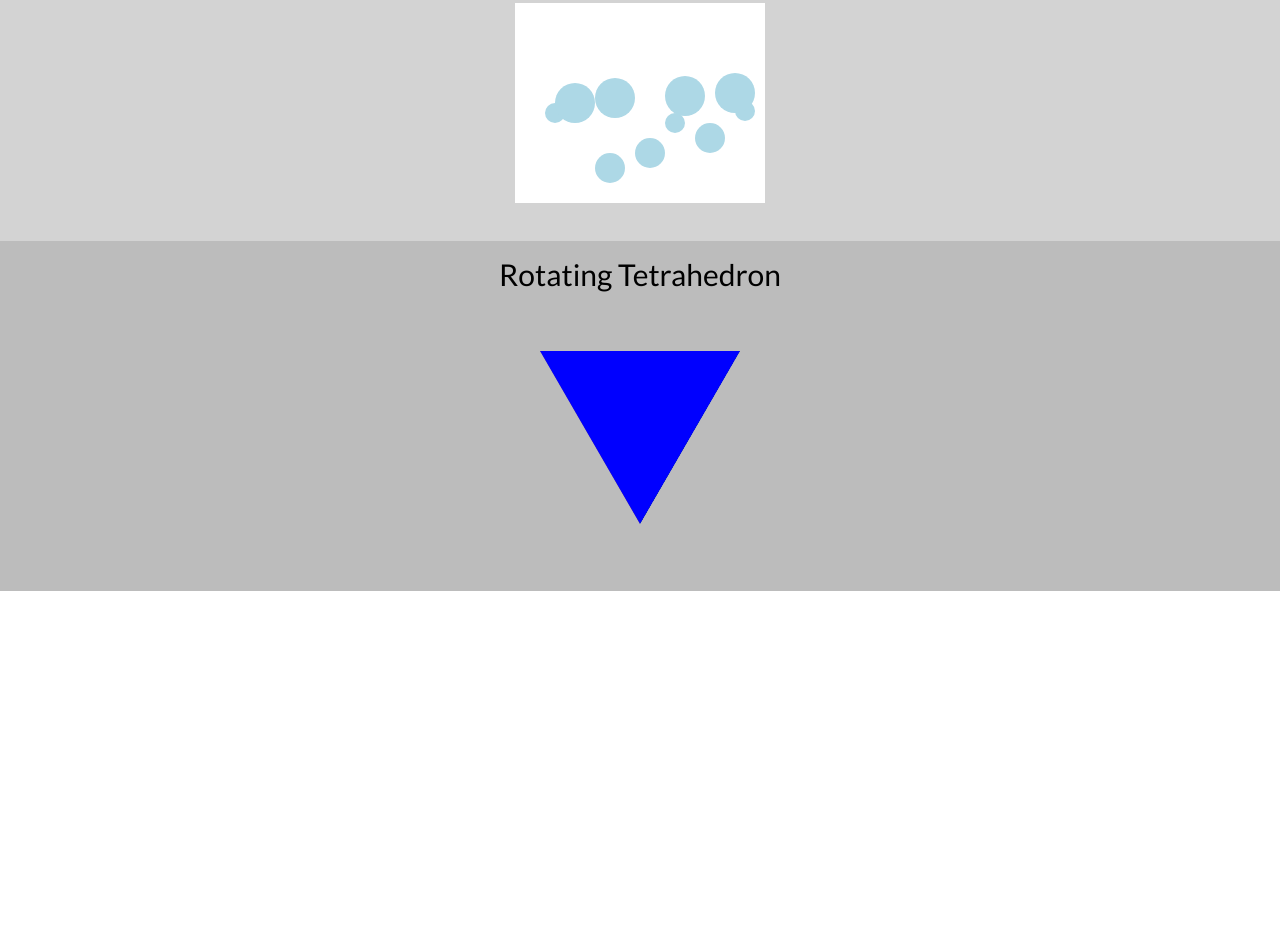
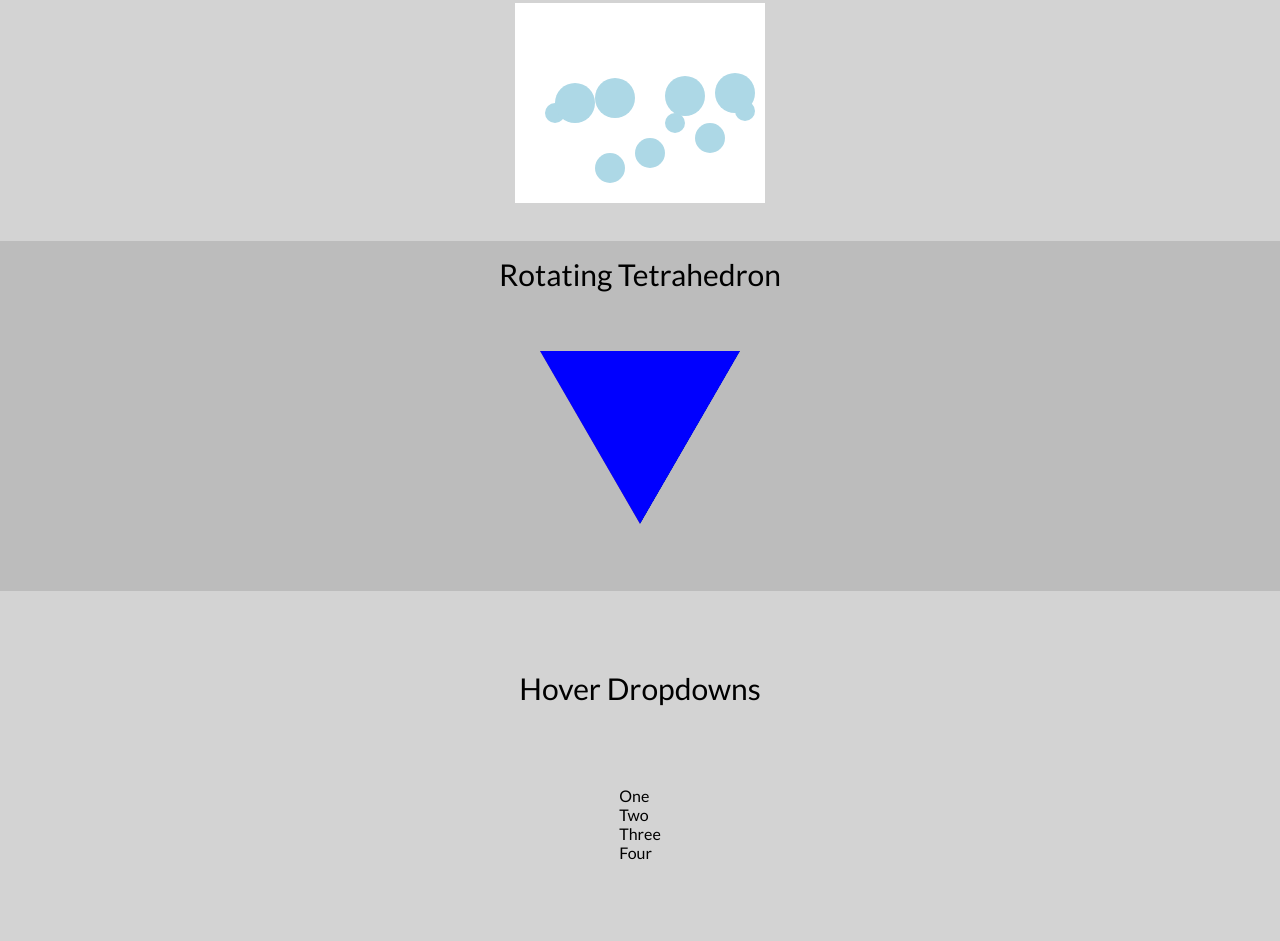
Before and after one commit to jclin2013/CSSAnimations, a plain HTML site: page index.html in a window 1280 px wide. Shown: the part 1209-2150 px from the top of the page. Before the commit the page ends 1800 px from the top, so only its background shows below. Drawn offline with Linux system fonts and the light colour scheme.

Commit message:
Start hover dropdown example

```diff
--- a/index.html
+++ b/index.html
@@ -118,6 +118,28 @@
         </div>
       </div>
 
+      <div id="section6">
+        <h1 class="sectionHeading">Hover Dropdowns</h2>
+        <div id="hoverDropdownsContainer">
+          <div>
+            <div class="hoverBox">One</div>
+            <div class="hoverDropdown one"></div>
+          </div>
+          <div>
+            <div class="hoverBox">Two</div>
+            <div class="hoverDropdown two"></div>
+          </div>
+          <div>
+            <div class="hoverBox">Three</div>
+            <div class="hoverDropdown three"></div>
+          </div>
+          <div>
+            <div class="hoverBox">Four</div>
+            <div class="hoverDropdown four"></div>
+          </div>
+        </div>
+      </div>
+
     </div>
   </body>
 </html>
```
Also changed, not shown: styles/section6.css (added).
